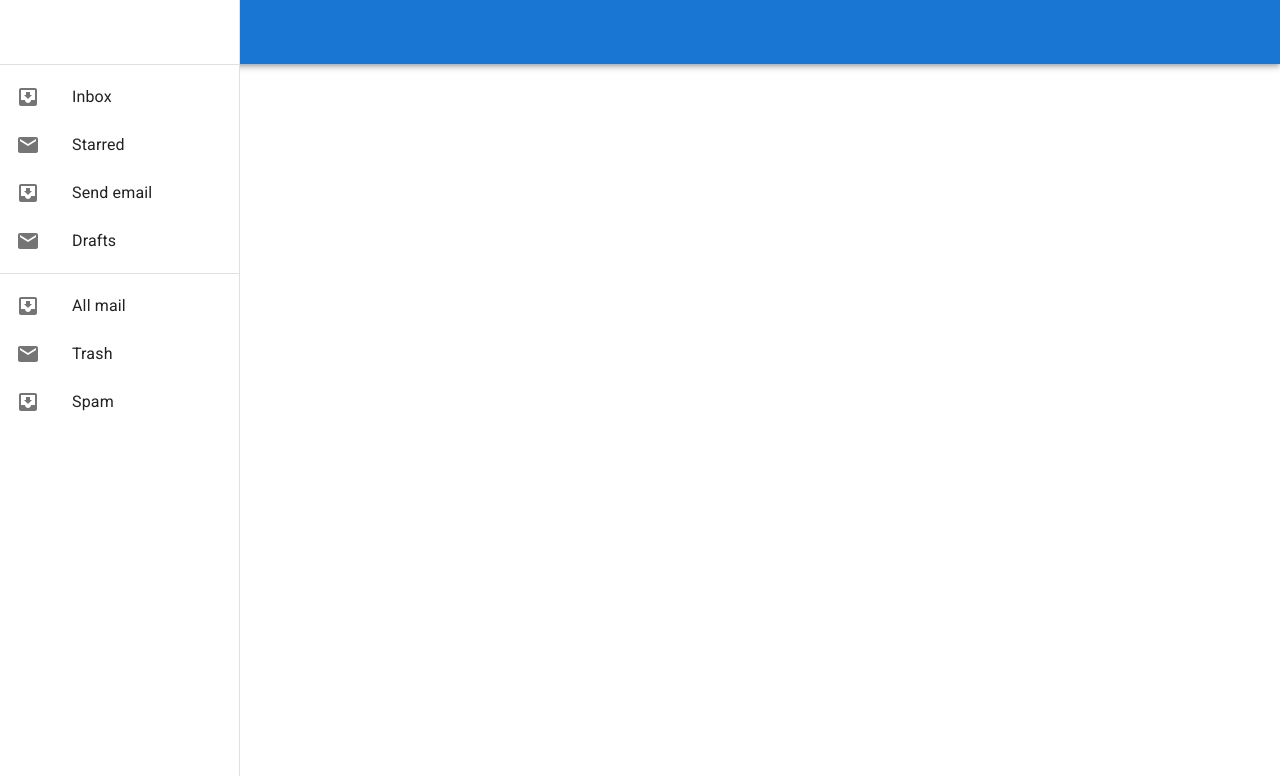
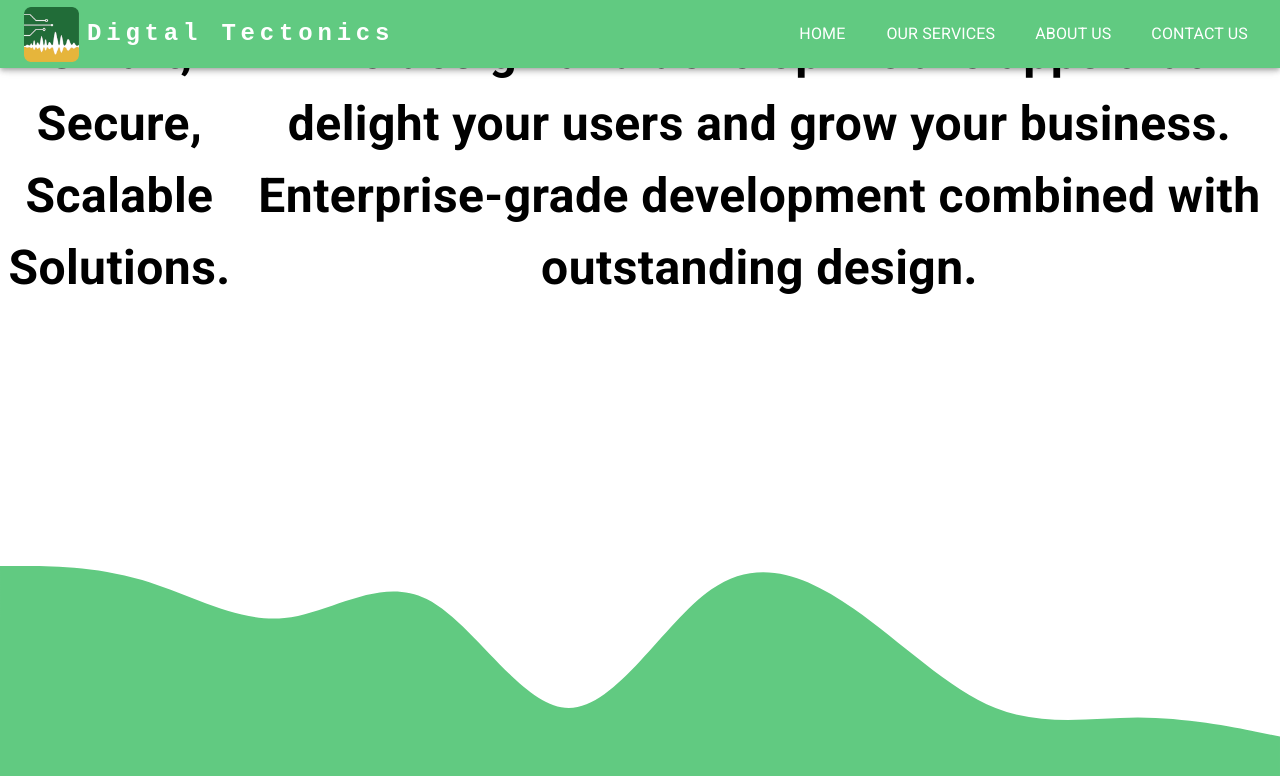
Before and after one commit to DigitalTectonics/careers.digital-tectonics.com, a React (Create React App) app: page / in a window 1280 px wide. Shown: the top 776 px of the page. Built offline with nearby package versions, Linux system fonts and the light colour scheme.

Commit message:
feat: (DWT-6) working on website

```diff
--- a/package.json
+++ b/package.json
@@ -1,7 +1,7 @@
 {
   "name": "careers.digital-tectonics.com",
   "version": "0.1.0",
-  "homepage": "https://digitaltectonics.github.io/careers.digital-tectonics.com",
+  "homepage": "https://careers.digital-tectonics.com",
   "private": true,
   "dependencies": {
     "@emotion/react": "^11.10.4",
--- a/src/app/App.css
+++ /dev/null
@@ -1,18 +0,0 @@
-.App {
-  text-align: center;
-}
-
-.App-header {
-  background-color: #282c34;
-  min-height: 100vh;
-  display: flex;
-  flex-direction: column;
-  align-items: center;
-  justify-content: center;
-  font-size: calc(10px + 2vmin);
-  color: white;
-}
-
-.App-link {
-  color: #61dafb;
-}
--- a/src/app/App.js
+++ b/src/app/App.js
@@ -1,17 +1,19 @@
-import "./App.css";
 import { BrowserRouter, Routes, Route } from "react-router-dom";
 import Landing from "../pages/landing/Landing";
 import Appbar from "../components/Appbar";
-import DrawerComp from "../components/DrawerComp";
+import { theme } from "./theme";
+import { ThemeProvider } from "@emotion/react";
 
 function App() {
   return (
     <BrowserRouter>
-      <DrawerComp />
-      <Appbar />
-      <Routes>
-        <Route path="/" element={<Landing />} />
-      </Routes>
+      <ThemeProvider theme={theme}>
+        <Appbar />
+        <Routes>
+          <Route path="/" element={<Landing />} />
+          <Route path="/home" element={<Landing />} />
+        </Routes>
+      </ThemeProvider>
     </BrowserRouter>
   );
 }
--- /dev/null
+++ b/src/app/theme.js
@@ -0,0 +1,9 @@
+import { createTheme } from "@mui/material/styles";
+
+export const theme = createTheme({
+  palette: {
+    primary: {
+      main: "#61CA81",
+    },
+  },
+});
--- a/src/components/Appbar.js
+++ b/src/components/Appbar.js
@@ -7,37 +7,43 @@ import Typography from "@mui/material/Typography";
 import Menu from "@mui/material/Menu";
 import MenuIcon from "@mui/icons-material/Menu";
 import Container from "@mui/material/Container";
-import Avatar from "@mui/material/Avatar";
 import Button from "@mui/material/Button";
-import Tooltip from "@mui/material/Tooltip";
 import MenuItem from "@mui/material/MenuItem";
-import AdbIcon from "@mui/icons-material/Adb";
+import { Avatar } from "@mui/material";
+import logo from "../assets/logo.png";
+import { Link } from "react-router-dom";
+
+const pages = ["Home", "Our Services", "About Us", "Contact Us"];
+const routes = ["home", "services", "about", "contact"];
 
 export default function Appbar() {
   const [anchorElNav, setAnchorElNav] = React.useState(null);
-  const [anchorElUser, setAnchorElUser] = React.useState(null);
 
   const handleOpenNavMenu = (event) => {
     setAnchorElNav(event.currentTarget);
-  };
-  const handleOpenUserMenu = (event) => {
-    setAnchorElUser(event.currentTarget);
   };
 
   const handleCloseNavMenu = () => {
     setAnchorElNav(null);
   };
 
-  const handleCloseUserMenu = () => {
-    setAnchorElUser(null);
-  };
   return (
-    <AppBar position="static">
+    <AppBar position="fixed">
       <Container maxWidth="xl">
         <Toolbar disableGutters>
-          <AdbIcon sx={{ display: { xs: "none", md: "flex" }, mr: 1 }} />
+          <Avatar
+            sx={{
+              display: { xs: "none", md: "flex" },
+              mr: 1,
+              width: "55px",
+              height: "55px",
+            }}
+            src={logo}
+            alt="digital tectonics logo"
+            variant="square"
+          />
           <Typography
-            variant="h6"
+            variant="h5"
             noWrap
             component="a"
             href="/"
@@ -47,17 +53,21 @@ export default function Appbar() {
               fontFamily: "monospace",
               fontWeight: 700,
               letterSpacing: ".3rem",
-              color: "inherit",
+              color: "white",
               textDecoration: "none",
             }}
           >
-            LOGO
+            Digtal Tectonics
           </Typography>
-
-          <Box sx={{ flexGrow: 1, display: { xs: "flex", md: "none" } }}>
+          <Box
+            sx={{
+              flexGrow: 1,
+              display: { xs: "flex", md: "none" },
+            }}
+          >
             <IconButton
               size="large"
-              aria-label="account of current user"
+              aria-label="list of sections"
               aria-controls="menu-appbar"
               aria-haspopup="true"
               onClick={handleOpenNavMenu}
@@ -65,10 +75,44 @@ export default function Appbar() {
             >
               <MenuIcon />
             </IconButton>
+            <Menu
+              id="menu-appbar"
+              anchorEl={anchorElNav}
+              anchorOrigin={{
+                vertical: "bottom",
+                horizontal: "left",
+              }}
+              keepMounted
+              transformOrigin={{
+                vertical: "top",
+                horizontal: "left",
+              }}
+              open={Boolean(anchorElNav)}
+              onClose={handleCloseNavMenu}
+              sx={{
+                display: { xs: "block", md: "none" },
+              }}
+            >
+              {pages.map((page, index) => (
+                <MenuItem
+                  component={Link}
+                  to={`/${routes[index]}`}
+                  key={page}
+                  onClick={handleCloseNavMenu}
+                >
+                  <Typography textAlign="center">{page}</Typography>
+                </MenuItem>
+              ))}
+            </Menu>
           </Box>
-          <AdbIcon sx={{ display: { xs: "flex", md: "none" }, mr: 1 }} />
+          <Avatar
+            sx={{ display: { xs: "flex", md: "none" }, mr: 1 }}
+            src={logo}
+            alt="digital tectonics logo"
+            variant="square"
+          />
           <Typography
-            variant="h5"
+            variant="h6"
             noWrap
             component="a"
             href=""
@@ -78,13 +122,32 @@ export default function Appbar() {
               flexGrow: 1,
               fontFamily: "monospace",
               fontWeight: 700,
-              letterSpacing: ".3rem",
-              color: "inherit",
+              letterSpacing: ".1rem",
+              color: "white",
               textDecoration: "none",
             }}
           >
-            LOGO
+            Digtal Tectonics
           </Typography>
+          <Box
+            sx={{
+              flexGrow: 1,
+              display: { xs: "none", md: "flex" },
+              justifyContent: "flex-end",
+            }}
+          >
+            {pages.map((page, index) => (
+              <Button
+                key={page}
+                onClick={handleCloseNavMenu}
+                sx={{ my: 2, color: "white", display: "block", ml: 3 }}
+                component={Link}
+                to={`/${routes[index]}`}
+              >
+                <Typography textAlign="center">{page}</Typography>
+              </Button>
+            ))}
+          </Box>
         </Toolbar>
       </Container>
     </AppBar>
--- a/src/components/DrawerComp.js
+++ /dev/null
@@ -1,106 +0,0 @@
-import React from "react";
-import PropTypes from "prop-types";
-import AppBar from "@mui/material/AppBar";
-import Box from "@mui/material/Box";
-import CssBaseline from "@mui/material/CssBaseline";
-import Divider from "@mui/material/Divider";
-import Drawer from "@mui/material/Drawer";
-import IconButton from "@mui/material/IconButton";
-import InboxIcon from "@mui/icons-material/MoveToInbox";
-import List from "@mui/material/List";
-import ListItem from "@mui/material/ListItem";
-import ListItemButton from "@mui/material/ListItemButton";
-import ListItemIcon from "@mui/material/ListItemIcon";
-import ListItemText from "@mui/material/ListItemText";
-import MailIcon from "@mui/icons-material/Mail";
-import MenuIcon from "@mui/icons-material/Menu";
-import Toolbar from "@mui/material/Toolbar";
-import Typography from "@mui/material/Typography";
-
-const drawerWidth = 240;
-
-export default function DrawerComp(props) {
-  const { window } = props;
-  const [mobileOpen, setMobileOpen] = React.useState(false);
-
-  const handleDrawerToggle = () => {
-    setMobileOpen(!mobileOpen);
-  };
-
-  const drawer = (
-    <div>
-      <Toolbar />
-      <Divider />
-      <List>
-        {["Inbox", "Starred", "Send email", "Drafts"].map((text, index) => (
-          <ListItem key={text} disablePadding>
-            <ListItemButton>
-              <ListItemIcon>
-                {index % 2 === 0 ? <InboxIcon /> : <MailIcon />}
-              </ListItemIcon>
-              <ListItemText primary={text} />
-            </ListItemButton>
-          </ListItem>
-        ))}
-      </List>
-      <Divider />
-      <List>
-        {["All mail", "Trash", "Spam"].map((text, index) => (
-          <ListItem key={text} disablePadding>
-            <ListItemButton>
-              <ListItemIcon>
-                {index % 2 === 0 ? <InboxIcon /> : <MailIcon />}
-              </ListItemIcon>
-              <ListItemText primary={text} />
-            </ListItemButton>
-          </ListItem>
-        ))}
-      </List>
-    </div>
-  );
-
-  const container =
-    window !== undefined ? () => window().document.body : undefined;
-  return (
-    <Box sx={{ display: "flex" }}>
-      <CssBaseline />
-      <Box
-        component="nav"
-        sx={{ width: { sm: drawerWidth }, flexShrink: { sm: 0 } }}
-        aria-label="mailbox folders"
-      >
-        <Drawer
-          container={container}
-          variant="temporary"
-          open={mobileOpen}
-          onClose={handleDrawerToggle}
-          ModalProps={{
-            keepMounted: true,
-          }}
-          sx={{
-            display: { xs: "block", sm: "none" },
-            "& .MuiDrawer-paper": {
-              boxSizing: "border-box",
-              width: drawerWidth,
-            },
-          }}
-        >
-          {drawer}
-        </Drawer>
-        <Drawer
-          variant="permanent"
-          sx={{
-            display: { xs: "none", sm: "block" },
-            "& .MuiDrawer-paper": {
-              boxSizing: "border-box",
-              width: drawerWidth,
-            },
-          }}
-          open
-        >
-          {drawer}
-        </Drawer>
-      </Box>
-    </Box>
-  );
-}
--- a/src/pages/landing/Landing.js
+++ b/src/pages/landing/Landing.js
@@ -1,5 +1,50 @@
 import React from "react";
+import { Box, Typography } from "@mui/material";
 
 export default function Landing() {
-  return <div>Landing</div>;
+  return (
+    <Box sx={{ height: "100vh", position: "relative", width: "100vw" }}>
+      <Box
+        sx={{
+          display: "flex",
+          justifyContent: "center",
+          alignItems: "center",
+          width: "100vw",
+          height: "40vh",
+          textAlign: "center",
+        }}
+      >
+        <Typography alignText="center" fontWeight="700" fontSize="3em">
+          Smart, Secure, Scalable Solutions.
+        </Typography>
+        <Typography alignText="center" fontWeight="700" fontSize="3em">
+          We design and develop mobile apps that delight your users and grow
+          your business. Enterprise-grade development combined with outstanding
+          design.
+        </Typography>
+      </Box>
+      <Box
+        sx={{
+          position: "absolute",
+          bottom: "0px",
+          zIndex: "10",
+        }}
+      >
+        <Box sx={{ marginBottom: "-5px" }}>
+          <svg
+            width="100vw"
+            xmlns="http://www.w3.org/2000/svg"
+            viewBox="0 0 1440 320"
+          >
+            <path
+              fill="#61ca81"
+              fill-opacity="1"
+              d="M0,64L26.7,64C53.3,64,107,64,160,80C213.3,96,267,128,320,122.7C373.3,117,427,75,480,101.3C533.3,128,587,224,640,224C693.3,224,747,128,800,90.7C853.3,53,907,75,960,112C1013.3,149,1067,203,1120,224C1173.3,245,1227,235,1280,234.7C1333.3,235,1387,245,1413,250.7L1440,256L1440,320L1413.3,320C1386.7,320,1333,320,1280,320C1226.7,320,1173,320,1120,320C1066.7,320,1013,320,960,320C906.7,320,853,320,800,320C746.7,320,693,320,640,320C586.7,320,533,320,480,320C426.7,320,373,320,320,320C266.7,320,213,320,160,320C106.7,320,53,320,27,320L0,320Z"
+            ></path>
+          </svg>
+        </Box>
+        <Box sx={{ background: "#61CA81", height: "1vh" }}></Box>
+      </Box>
+    </Box>
+  );
 }
```
Also changed, not shown: src/assets/logo.png (added), 1 other file (tests, documents, lock files or other folders).
